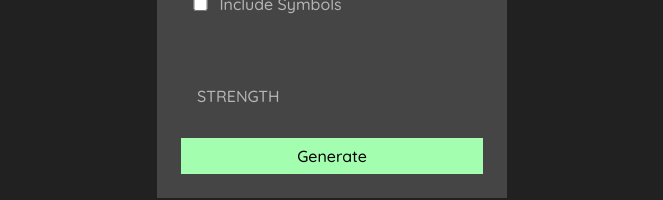
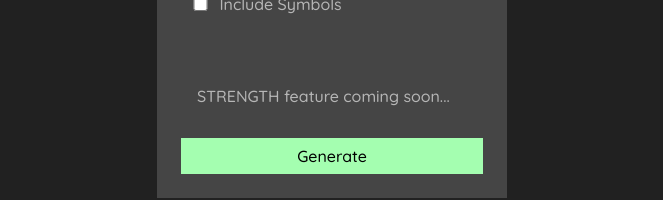
Before and after one commit to Akunamo/Random-Password-Generator, a plain HTML site: page index.html in a window 1280 px wide. Shown: the part 518-718 px from the top of the page, without its empty margins (308-971 px from the left). Drawn offline with Linux system fonts and the light colour scheme.

Commit message:
new feature add request

```diff
--- a/index.html
+++ b/index.html
@@ -42,7 +42,7 @@
                         <label for="includeSymbols">Include Symbols</label>
                     </div>
                     <p class="warning">Please select at least one of the above</p>
-                    <p class="strength">STRENGTH<span><span class="strength-indicator"></span></span></p>
+                    <p class="strength">STRENGTH feature coming soon...<span><span class="strength-indicator"></span></span></p>
                     <button type="submit" class="generate-btn">Generate</button>
                 </form>
             </div>
```
